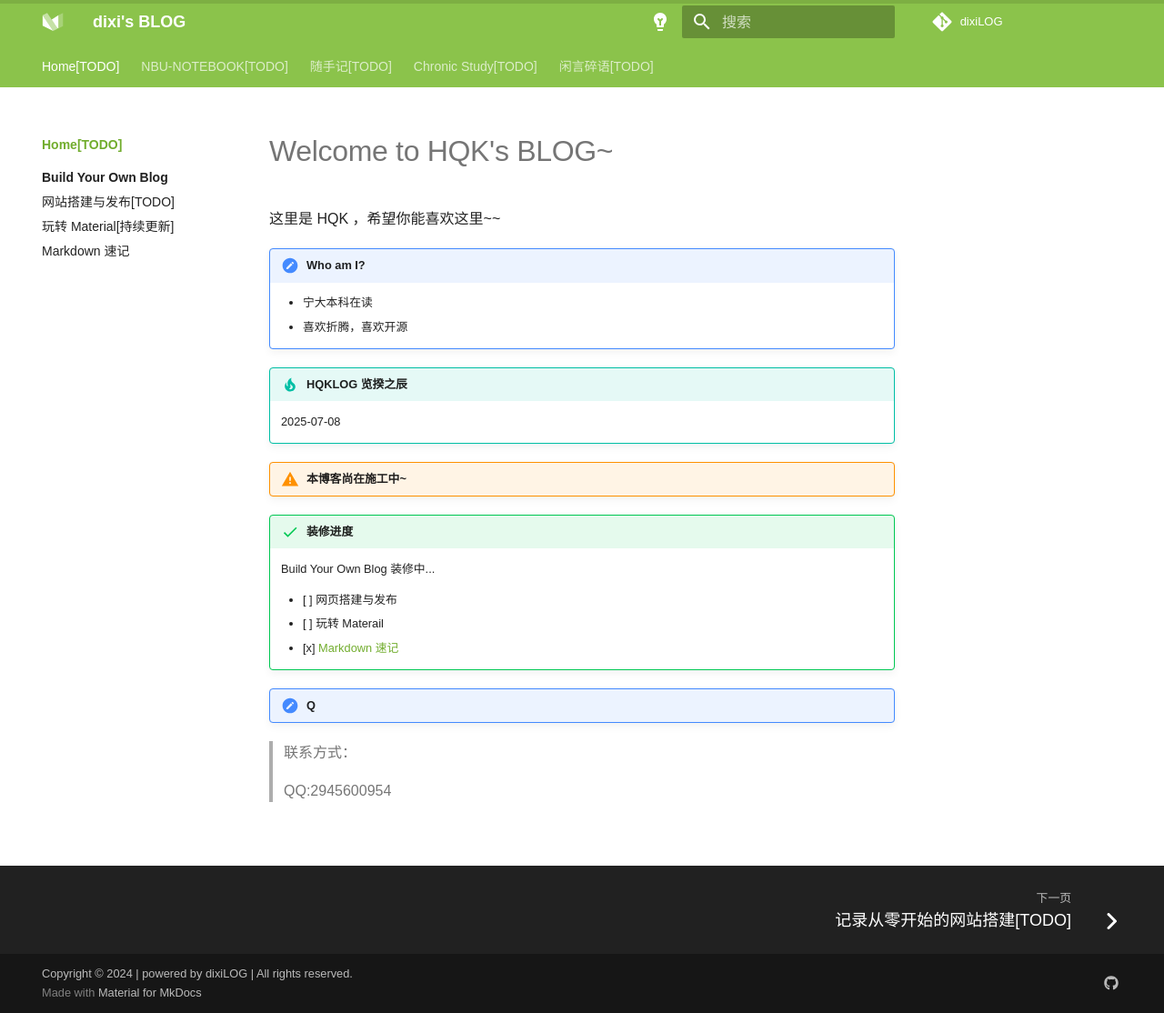
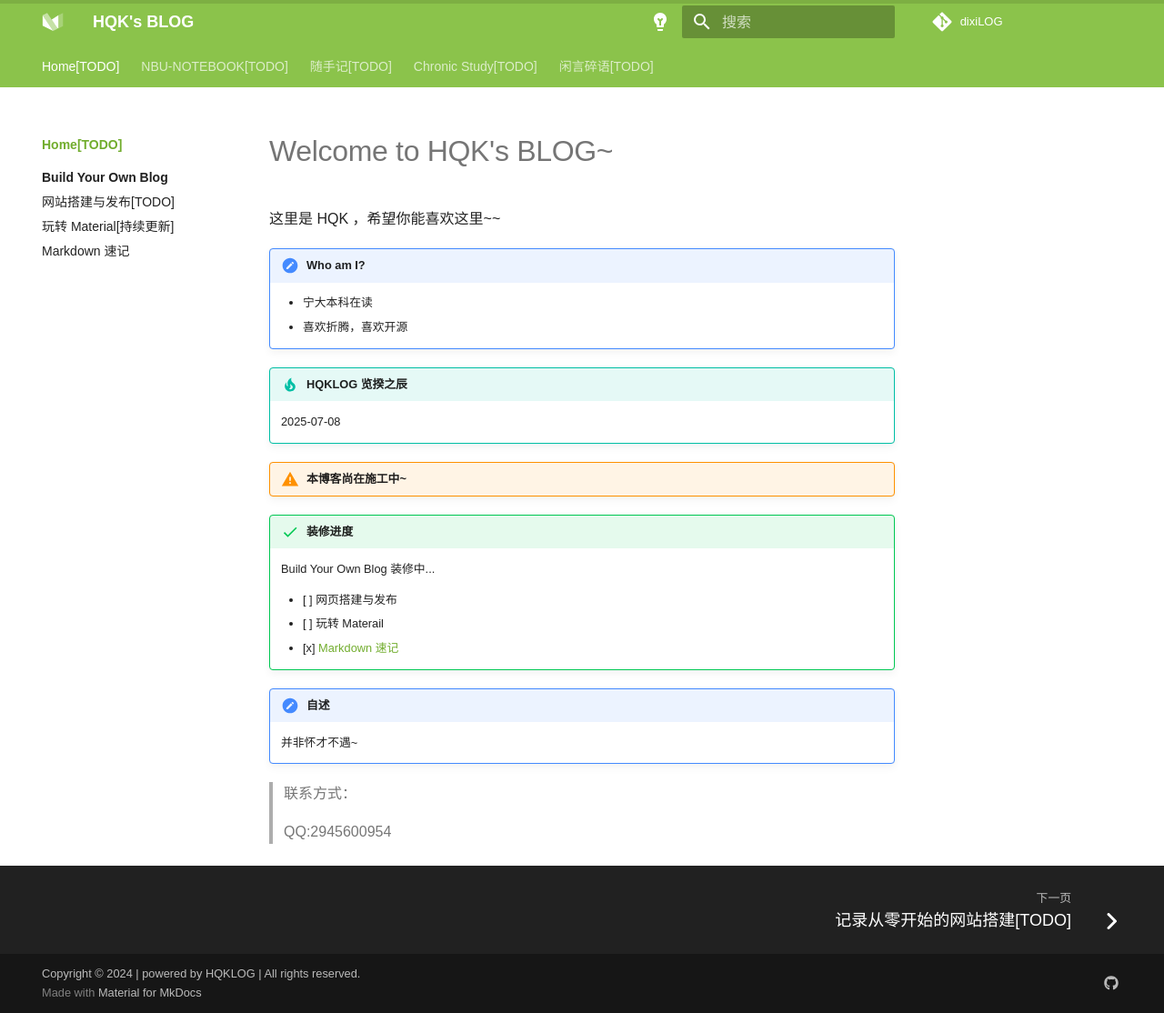
Before and after one commit to HEEEQK/HEEEQK.github.io, an MkDocs documentation site: the page built from docs/index.md, in a window 1280 px wide and 1114 px high. Shown: the whole window at 91% size. Built offline with MkDocs 1.6.1 and Material for MkDocs 9.7.7, drawn with Linux system fonts in a browser that asks for light colours; comment, search, counter and statistics services are not loaded; a style sheet for code colours, icons or effects is not loaded.

Commit message:
初步修改

```diff
--- a/docs/index.md
+++ b/docs/index.md
@@ -26,7 +26,8 @@ comments: true
     - [x] [Markdown 速记](http://HEEEQK.github.io/build_your_web/markdown%20%E9%80%9F%E8%AE%B0/)
 
 
-!!! q
+!!! 自述
+    并非怀才不遇~
 
 > 联系方式：
 >
--- a/mkdocs.yml
+++ b/mkdocs.yml
@@ -2,18 +2,18 @@
 #路径 D:\application\anaconda3\envs\dixiLOG\Lib\site-packages\material\templates
 
 # 项目信息
-site_author: dixi         # 作者
+site_author: HQK         # 作者
 # 站名
-site_name: dixi's BLOG
+site_name: HQK's BLOG
 # 站点地址
 site_url: https://HEEEQK.github.io/
 site_description: >- # 项目描述
-  Welcome to dixi's BLOG. Ad infinitum, ad aeternum progredi.
+  Welcome to HQK's BLOG. Ad infinitum, ad aeternum progredi.
 # 代码仓库信息
 repo_name:  dixiLOG # 仓库名称
 repo_url: https://github.com/HEEEQK/HEEEQK.github.io.git # 仓库地址
 # 版权信息
-copyright: Copyright &copy; 2024 | powered by dixiLOG | All rights reserved.
+copyright: Copyright &copy; 2024 | powered by HQKLOG | All rights reserved.
 # 导航树配置
 nav:
   - Home[TODO]:
```
Also changed, not shown: docs/随手记/index.md (+1 -1 lines).
